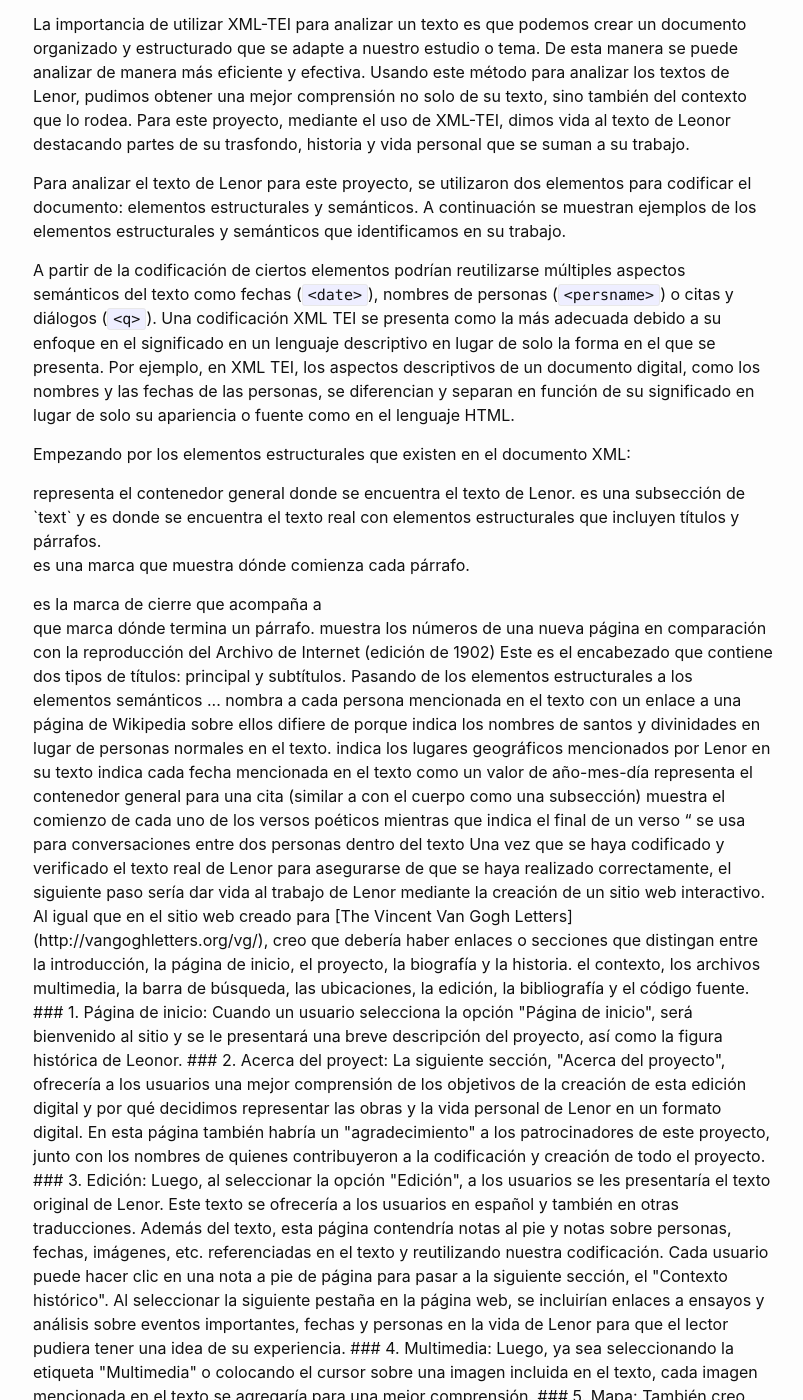
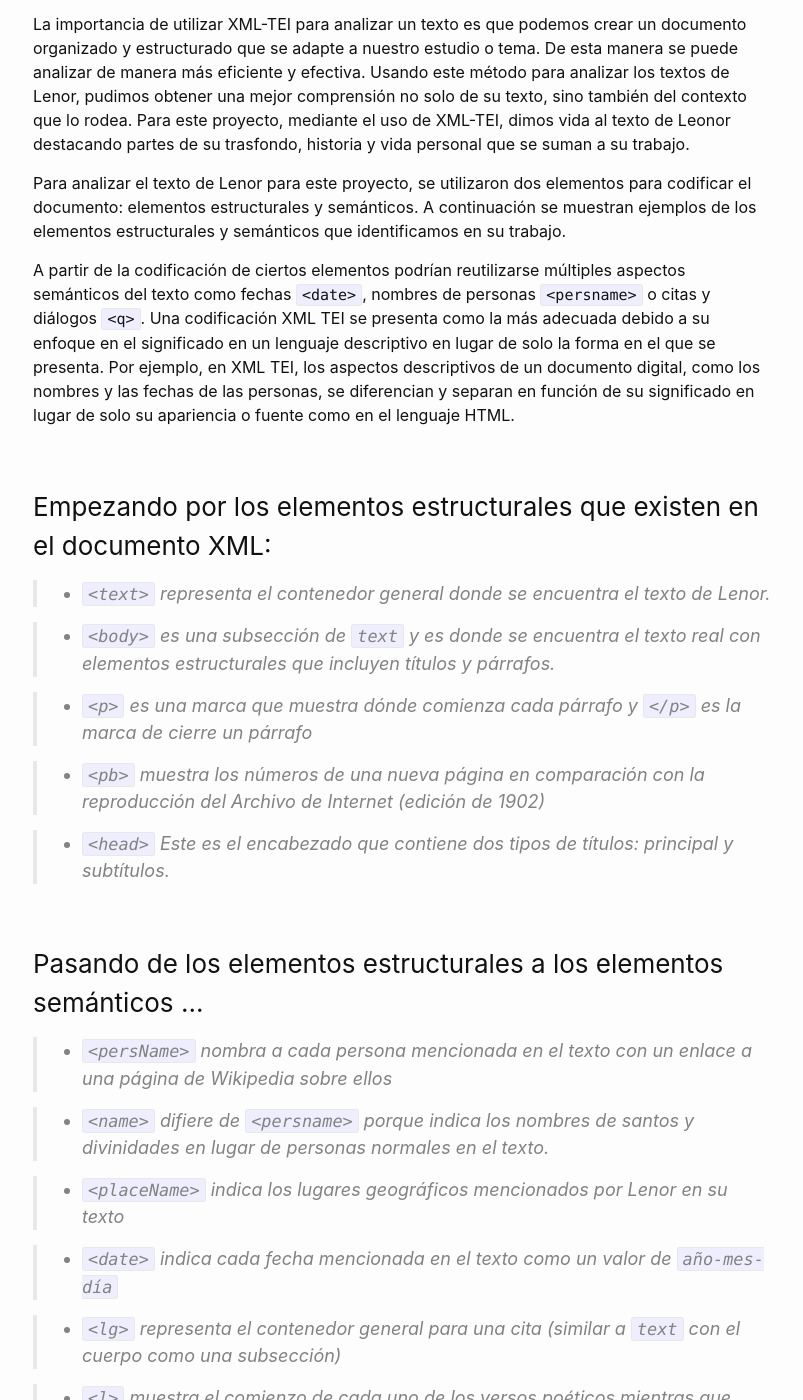
Before and after one commit to gmagnant00/gmagnant00.github.io, a Jekyll site: the page built from _posts/2021-10-27-ensayo2.md, in a window 1280 px wide and 1400 px high, scrolled down 1446 px. Shown: the whole window, without its empty margins (237-1040 px from the left). Built offline with Jekyll 4.4.1, drawn with Linux system fonts in a browser that asks for light colours; some of the changed text lies outside the part shown.

Commit message:
Update 2021-10-27-ensayo2.md

```diff
--- a/_posts/2021-10-27-ensayo2.md
+++ b/_posts/2021-10-27-ensayo2.md
@@ -25,38 +25,36 @@ La importancia de utilizar XML-TEI para analizar un texto es que podemos crear u
 Para analizar el texto de Lenor para este proyecto, se utilizaron dos elementos para codificar el documento: elementos estructurales y semánticos. A continuación se muestran ejemplos de los elementos estructurales y semánticos que identificamos en su trabajo.
 
 
-A partir de la codificación de ciertos elementos podrían reutilizarse múltiples aspectos semánticos del texto como fechas (`<date>`), nombres de personas (`<persname>`) o citas y diálogos (`<q>`). Una codificación XML TEI se presenta como la más adecuada debido a su enfoque en el significado en un lenguaje descriptivo en lugar de solo la forma en el que se presenta. Por ejemplo, en XML TEI, los aspectos descriptivos de un documento digital, como los nombres y las fechas de las personas, se diferencian y separan en función de su significado en lugar de solo su apariencia o fuente como en el lenguaje HTML.
+A partir de la codificación de ciertos elementos podrían reutilizarse múltiples aspectos semánticos del texto como fechas `<date>`, nombres de personas `<persname>` o citas y diálogos `<q>`. Una codificación XML TEI se presenta como la más adecuada debido a su enfoque en el significado en un lenguaje descriptivo en lugar de solo la forma en el que se presenta. Por ejemplo, en XML TEI, los aspectos descriptivos de un documento digital, como los nombres y las fechas de las personas, se diferencian y separan en función de su significado en lugar de solo su apariencia o fuente como en el lenguaje HTML.
 
-Empezando por los elementos estructurales que existen en el documento XML:
+### Empezando por los elementos estructurales que existen en el documento XML:
 
-<text> representa el contenedor general donde se encuentra el texto de Lenor.
+> - `<text>` representa el contenedor general donde se encuentra el texto de Lenor.
 
-<body> es una subsección de `text` y es donde se encuentra el texto real con elementos estructurales que incluyen títulos y párrafos.
+> - `<body>` es una subsección de `text` y es donde se encuentra el texto real con elementos estructurales que incluyen títulos y párrafos.
 
-<p> es una marca que muestra dónde comienza cada párrafo.
+> - `<p>` es una marca que muestra dónde comienza cada párrafo y `</p>` es la marca de cierre un párrafo
 
-</p> es la marca de cierre que acompaña a <p> que marca dónde termina un párrafo.
+> - `<pb>` muestra los números de una nueva página en comparación con la reproducción del Archivo de Internet (edición de 1902)
 
-<pb> muestra los números de una nueva página en comparación con la reproducción del Archivo de Internet (edición de 1902)
-
-<head> Este es el encabezado que contiene dos tipos de títulos: principal y subtítulos.
+> - `<head>` Este es el encabezado que contiene dos tipos de títulos: principal y subtítulos.
 
 
-Pasando de los elementos estructurales a los elementos semánticos ...
+### Pasando de los elementos estructurales a los elementos semánticos ...
 
-<persName> nombra a cada persona mencionada en el texto con un enlace a una página de Wikipedia sobre ellos
+> - `<persName>` nombra a cada persona mencionada en el texto con un enlace a una página de Wikipedia sobre ellos
 
-<nombre> difiere de <persname> porque indica los nombres de santos y divinidades en lugar de personas normales en el texto.
+> - `<name>` difiere de `<persname>` porque indica los nombres de santos y divinidades en lugar de personas normales en el texto.
 
-<placeName> indica los lugares geográficos mencionados por Lenor en su texto
+> - `<placeName>` indica los lugares geográficos mencionados por Lenor en su texto
 
-<fecha> indica cada fecha mencionada en el texto como un valor de año-mes-día
+> - `<date>` indica cada fecha mencionada en el texto como un valor de `año-mes-día`
 
-<lg> representa el contenedor general para una cita (similar a <text> con el cuerpo como una subsección)
+> - `<lg>` representa el contenedor general para una cita (similar a `text` con el cuerpo como una subsección)
 
-<l> muestra el comienzo de cada uno de los versos poéticos mientras que </l> indica el final de un verso
+> - `<l>` muestra el comienzo de cada uno de los versos poéticos mientras que `</l>` indica el final de un verso
 
-<q> se usa para conversaciones entre dos personas dentro del texto
+> - `<q>` se usa para conversaciones entre dos personas dentro del texto
 
 Una vez que se haya codificado y verificado el texto real de Lenor para asegurarse de que se haya realizado correctamente, el siguiente paso sería dar vida al trabajo de Lenor mediante la creación de un sitio web interactivo. Al igual que en el sitio web creado para [The Vincent Van Gogh Letters] (http://vangoghletters.org/vg/), creo que debería haber enlaces o secciones que distingan entre la introducción, la página de inicio, el proyecto, la biografía y la historia. el contexto, los archivos multimedia, la barra de búsqueda, las ubicaciones, la edición, la bibliografía y el código fuente.
 
```
Also changed, not shown: other parts of _posts/2021-10-27-ensayo2.md (+1 -1 lines).
